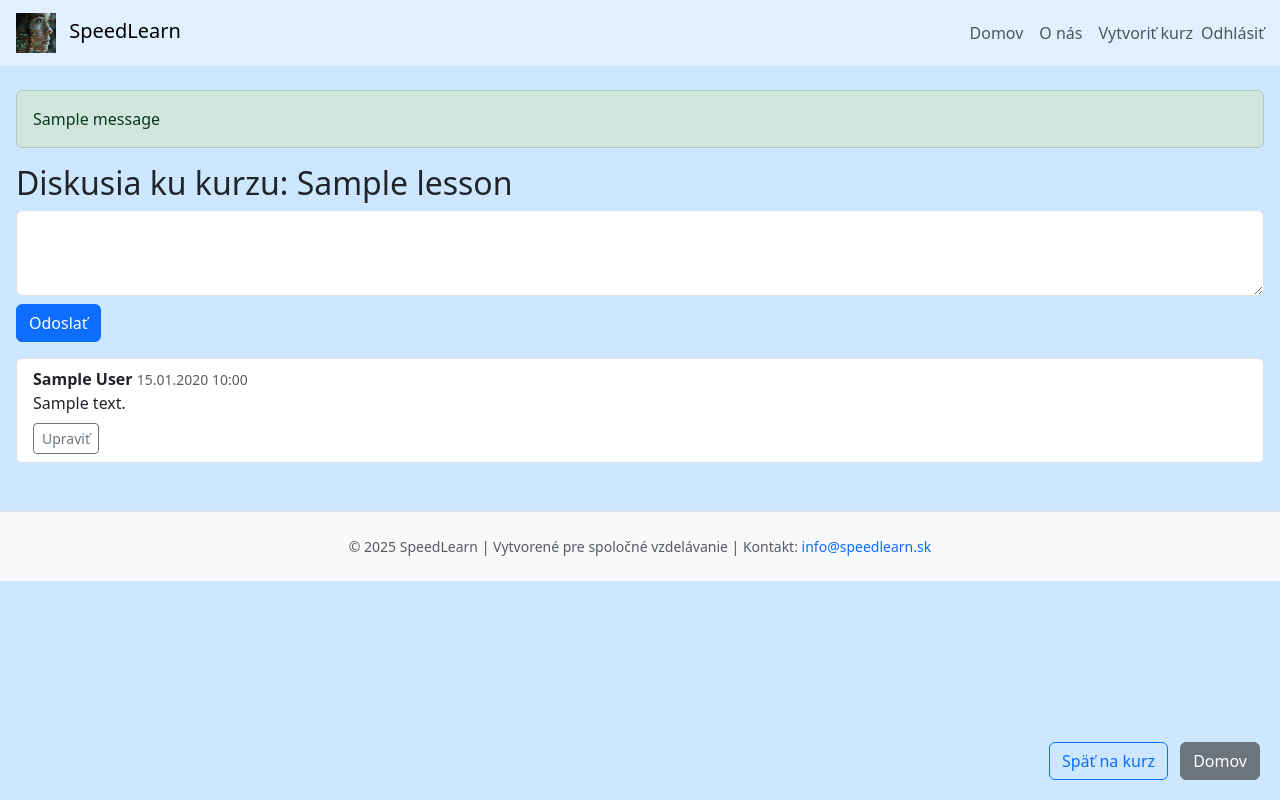
After one commit to mona20221/FinalPy, a Flask app: page /lessons/1/discussion in a window 1280 px wide. The commit adds this page. Run offline with Flask 3, Linux system fonts and the light colour scheme; a user stored in the database is signed in; tables that the repository leaves empty hold one stand-in row (values such as "Sample post"); one stand-in notice (Sample message) is shown.

Commit message:
final projet Vzdelavanie

```diff
--- a/app.py
+++ b/app.py
@@ -92,11 +92,139 @@ def join_lesson(lesson_id):
 
 
 @app.route('/lessons/create', methods=['GET', 'POST'])
+@login_required
 def create_lesson():
-    # if request.method == 'POST':
+    if request.method == 'POST':
+        title = request.form.get('title')
+        description = request.form.get('description')
+        subject = request.form.get('subject')
+        level = request.form.get('level')
+        termin_datum = request.form.get('termin_datum')
+        termin_cas = request.form.get('termin_cas')
+        termin_miesto = request.form.get('termin_miesto')
 
-    # Tu bude logika na vytvorenie novej lekcie
-    return "Tu bude formulár na vytvorenie lekcie"
+        if not title or not subject or not level or not termin_miesto:
+            flash('Povinné polia musia byť vyplnené', 'danger')
+            return redirect(url_for('create_lesson'))
+
+        if termin_miesto == 'SpeedLearn_office' and (not termin_datum or not termin_cas):
+            flash('Dátum a čas sú povinné pre miesto SpeedLearn_office.', 'danger')
+            return redirect(url_for('create_lesson'))
+
+        # 1. vytvorenie kurzu
+        new_lesson = Lesson(
+            title = title,
+            description = description,
+            subject = subject,
+            level = level,
+            status = 'active',
+            created_by = current_user.id,
+        )
+        db.session.add(new_lesson)
+        db.session.flush()   # nove id pre commitom
+
+        # 2. vytvorenie terminu
+        new_termin = LessonTermin(
+            lesson_id = new_lesson.id,
+            datum = termin_datum,
+            cas = termin_cas,
+            miesto = termin_miesto
+        )
+        db.session.add(new_termin)
+
+        # 3. Pridanie trenera
+        trainer_link = LessonTrainer(lesson_id = new_lesson.id, user_id = current_user.id)
+        db.session.add(trainer_link)
+
+        db.session.commit()
+        flash('Kurz bol úspešne vytvorený', 'success')
+        return redirect(url_for('view_lesson', lesson_id=new_lesson.id))
+
+    return render_template('create_lesson.html')
+
+
+# zrusenie lesson cez ucitela
+@app.route('/lessons/<int:lesson_id>/cancel', methods=['POST'])
+@login_required
+def cancel_lesson(lesson_id):
+    lesson = Lesson.query.get_or_404(lesson_id)
+
+    # over, či aktuálny user je medzi školiteľmi
+    is_trainer = LessonTrainer.query.filter_by(
+        lesson_id=lesson.id,
+        user_id=current_user.id
+    ).first()
+
+    if not is_trainer:
+        flash('Nemáte oprávnenie zrušiť tento kurz.', 'danger')
+        return redirect(url_for('view_lesson', lesson_id=lesson.id))
+
+    lesson.status = 'closed'
+    db.session.commit()
+    flash('Kurz bol úspešne zrušený.', 'success')
+    return redirect(url_for('index'))
+
+# diskusia k lessons
+@app.route('/lessons/<int:lesson_id>/discussion', methods=['GET', 'POST'])
+@login_required
+def lesson_discussion(lesson_id):
+    lesson = Lesson.query.get_or_404(lesson_id)
+
+    # Zoznam účastníkov
+    trainer_ids = [lt.user_id for lt in LessonTrainer.query.filter_by(lesson_id=lesson_id).all()]
+    student_ids = [sl.student_id for sl in StudentLesson.query.filter_by(lesson_id=lesson_id).all()]
+    allowed_user_ids = trainer_ids + student_ids
+
+    # Prístup len pre účastníkov
+    if current_user.id not in allowed_user_ids:
+        flash('Nemáte prístup k tejto diskusii.', 'danger')
+        return redirect(url_for('view_lesson', lesson_id=lesson_id))
+
+    if request.method == 'POST':
+        content = request.form.get('message')
+        if content:
+            # Odošle správu "všetkým" ako kópiu (technicky každému účastníkovi okrem seba)
+            for uid in allowed_user_ids:
+                new_msg = Message(
+                    sender_id=current_user.id,
+                    receiver_id=uid,
+                    message=content
+                )
+                db.session.add(new_msg)
+            db.session.commit()
+            flash('Správa odoslaná.', 'success')
+            return redirect(url_for('lesson_discussion', lesson_id=lesson_id))
+
+    # Zobraz len správy medzi účastníkmi
+    messages = Message.query.filter(
+        Message.sender_id.in_(allowed_user_ids),
+        Message.receiver_id.in_(allowed_user_ids)
+    ).order_by(Message.sent_at.asc()).all()
+
+    return render_template('lesson_discussion.html', lesson=lesson, messages=messages)
+
+# editovanie sprav
+@app.route('/lessons/<int:lesson_id>/messages/<int:message_id>/edit', methods=['GET', 'POST'])
+@login_required
+def edit_message(lesson_id, message_id):
+    message = Message.query.get_or_404(message_id)
+
+    if message.sender_id != current_user.id:
+        flash('Nemáte oprávnenie upraviť túto správu.', 'danger')
+        return redirect(url_for('lesson_discussion', lesson_id=lesson_id))
+
+    if request.method == 'POST':
+        new_message = request.form.get('message')
+        if not new_message:
+            flash('Správa nesmie byť prázdna.', 'warning')
+        else:
+            message.message = new_message
+            db.session.commit()
+            flash('Správa bola upravená.', 'success')
+            return redirect(url_for('lesson_discussion', lesson_id=lesson_id))
+
+    return render_template('edit_message.html', lesson_id=lesson_id, message=message)
+
 
 
 
--- a/templates/base.html
+++ b/templates/base.html
@@ -42,6 +42,7 @@
             <li class="nav-item"><a class="nav-link" href="{{ url_for('index') }}">Domov</a></li>
              <li class="nav-item"><a class="nav-link" href="{{ url_for('about') }}">O nás</a></li>
             {% if current_user.is_authenticated %}
+            <li class="nav-item"><a class="nav-link" href="{{ url_for('create_lesson') }}">Vytvoriť kurz</a></li>
             <li class="nav-item d-flex align-items-center">
                 <form action="{{ url_for('logout') }}" method="post" style="display:inline;">
                     <button type="submit" class="btn btn-link nav-link p-0 m-0" style="border: none; background: none;">
--- a/templates/index.html
+++ b/templates/index.html
@@ -9,7 +9,7 @@
     Organizujte spoločné vzdelávanie s ostatnými študentmi alebo školiteľmi. V ponuke sú kurzy realizované odborníkmi alebo aj interaktívne vzájomné doučovanie na ktorom sa môže dohodnúť skupina záujemcov.
   </p>
   <p style="background-color: #d0e7ff; border-left: 4px solid #004a99; padding: 0.75rem 1rem; border-radius: 4px; font-weight: 600; color: #003366; margin: 0;">
-    Úroveň školitelia profesionála je <strong>Level_A - profesional</strong>. Tento druh školenia môže byť spoplatnený. Cenu určuje konkrétny školiteľ.
+    Úroveň školitela profesionála je <strong>Level_A - profesional</strong>. Tento druh školenia môže byť spoplatnený. Cenu určuje konkrétny školiteľ.
   </p>
 
   <p style="background-color: #f0f8ff; border-left: 4px solid #3399ff; padding: 0.75rem 1rem; border-radius: 4px; font-weight: 600; color: #004080; margin-top: 1rem;">
--- /dev/null
+++ b/templates/lesson_discussion.html
@@ -0,0 +1,38 @@
+{% extends "base.html" %}
+{% block content %}
+<h2>Diskusia ku kurzu: {{ lesson.title }}</h2>
+
+<form method="post" class="mb-3">
+    <textarea name="message" class="form-control" rows="3" required></textarea>
+    <button type="submit" class="btn btn-primary mt-2">Odoslať</button>
+</form>
+
+<ul class="list-group">
+    {% for msg in messages %}
+        <li class="list-group-item">
+            <strong>{{ msg.sender.member.full_name if msg.sender.member else msg.sender.username }}</strong>
+            <small class="text-muted">{{ msg.sent_at.strftime('%d.%m.%Y %H:%M') }}</small><br>
+            {{ msg.message }}
+            {% if msg.sender_id == current_user.id %}
+                <div class="mt-2">
+                    <a href="{{ url_for('edit_message', lesson_id=lesson.id, message_id=msg.id) }}" class="btn btn-sm btn-outline-secondary">Upraviť</a>
+                </div>
+            {% endif %}
+        </li>
+    {% endfor %}
+</ul>
+
+<div class="fixed-buttons">
+    <a href="{{ url_for('view_lesson', lesson_id=lesson.id) }}" class="btn btn-outline-primary me-2">Späť na kurz</a>
+    <a href="{{ url_for('index') }}" class="btn btn-secondary">Domov</a>
+</div>
+
+<style>
+.fixed-buttons {
+    position: fixed;
+    bottom: 20px;
+    right: 20px;
+    z-index: 1000;
+}
+</style>
+{% endblock %}
```
Also changed, not shown: templates/create_lesson.html (added, +42 -0 lines), templates/edit_message.html (added, +12 -0 lines), templates/lesson_detail.html (+9 -1 lines), static/images/happy.png (added), static/images/sign.jpg (added), static/images/sign_in.png (added).
